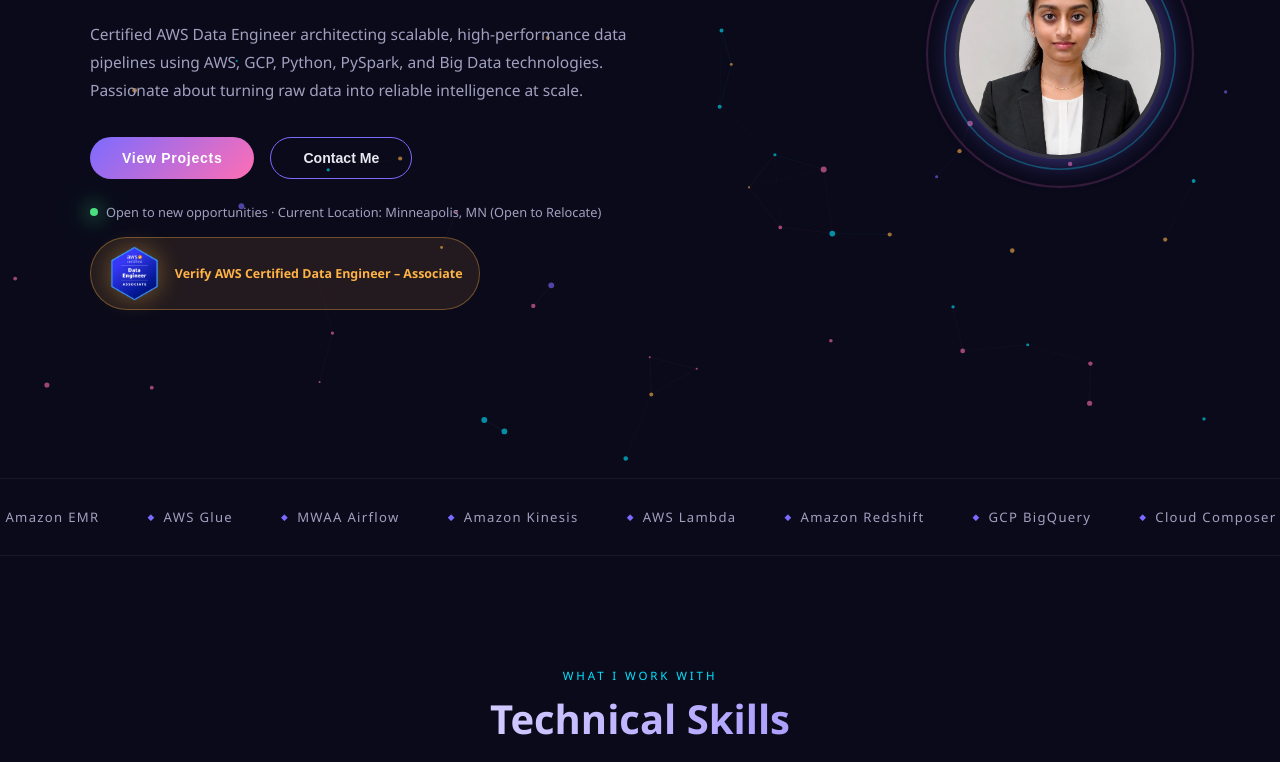
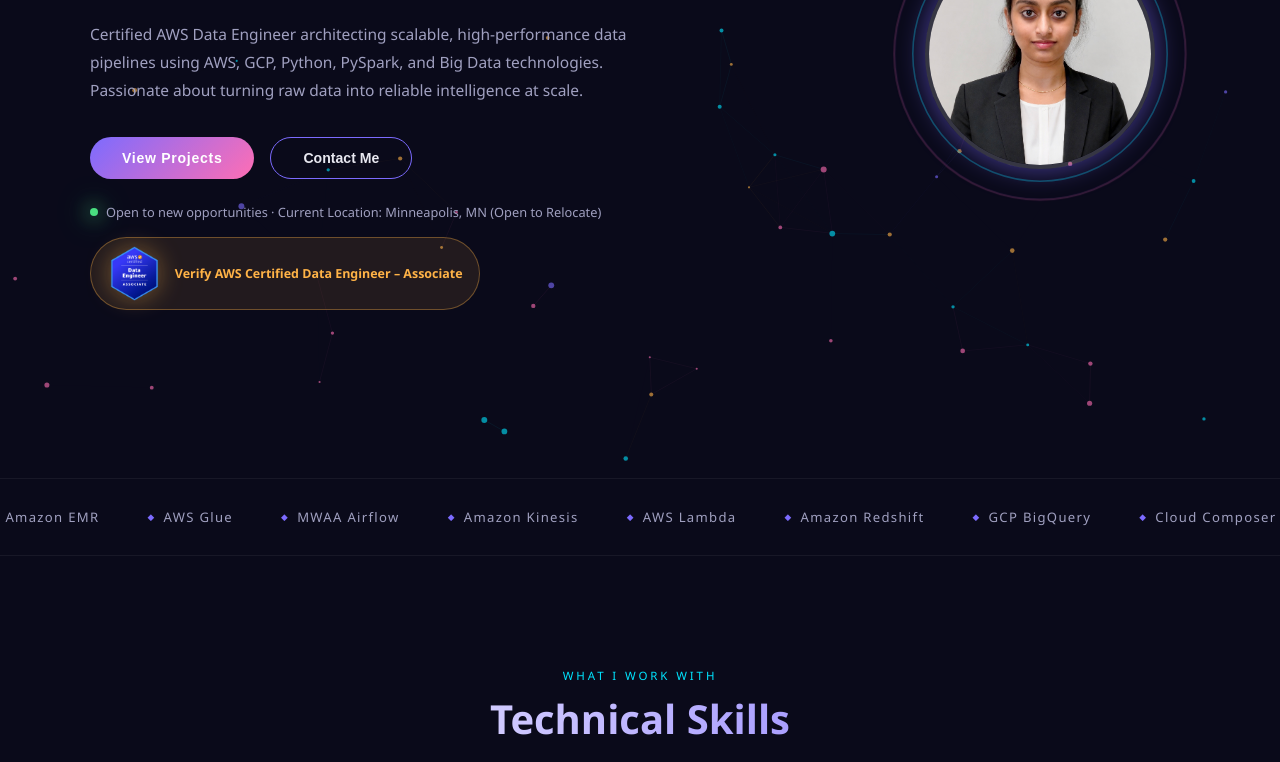
Before and after one commit to vaishnavi-aravilli/Portfolio, a plain HTML site: page index.html in a window 1280 px wide. Shown: the part 338-1100 px from the top of the page. Drawn offline with Linux system fonts and the light colour scheme.

Commit message:
Update index.html

```diff
--- a/index.html
+++ b/index.html
@@ -85,11 +85,11 @@
 }
 
 .hero-right{flex-shrink:0;opacity:0;animation:fadeIn 1s ease 1.2s forwards}
-.avatar-wrap{position:relative;width:260px;height:260px}
+.avatar-wrap{position:relative;width:300px;height:300px}
 .avatar-initials{width:180px;height:180px;border-radius:50%;background:linear-gradient(135deg,var(--indigo),var(--pink));display:flex;align-items:center;justify-content:center;font-size:2.8rem;font-weight:800;color:#fff;position:absolute;top:50%;left:50%;transform:translate(-50%,-50%);z-index:2}
 .profile-pic{
-  width:210px;
-  height:210px;
+  width:230px;
+  height:230px;
   border-radius:50%;
   object-fit:cover;
   position:absolute;
@@ -101,9 +101,9 @@
   box-shadow:0 0 28px rgba(124,107,255,0.55);
 }
 .ripple{position:absolute;top:50%;left:50%;border-radius:50%;border:2px solid;transform:translate(-50%,-50%);animation:rippleOut 3s ease infinite}
-.ripple:nth-child(1){width:230px;height:230px;border-color:rgba(124,107,255,0.5);animation-delay:0s}
-.ripple:nth-child(2){width:260px;height:260px;border-color:rgba(255,110,180,0.4);animation-delay:1s}
-.ripple:nth-child(3){width:290px;height:290px;border-color:rgba(0,229,255,0.3);animation-delay:2s}
+.ripple:nth-child(1){width:250px;height:250px;border-color:rgba(124,107,255,0.5);animation-delay:0s}
+.ripple:nth-child(2){width:285px;height:285px;border-color:rgba(255,110,180,0.4);animation-delay:1s}
+.ripple:nth-child(3){width:320px;height:320px;border-color:rgba(0,229,255,0.3);animation-delay:2s}
 @keyframes rippleOut{0%{transform:translate(-50%,-50%) scale(0.8);opacity:1}100%{transform:translate(-50%,-50%) scale(1.2);opacity:0}}
 
 .sec-title{text-align:center;margin-bottom:3.5rem}
```
